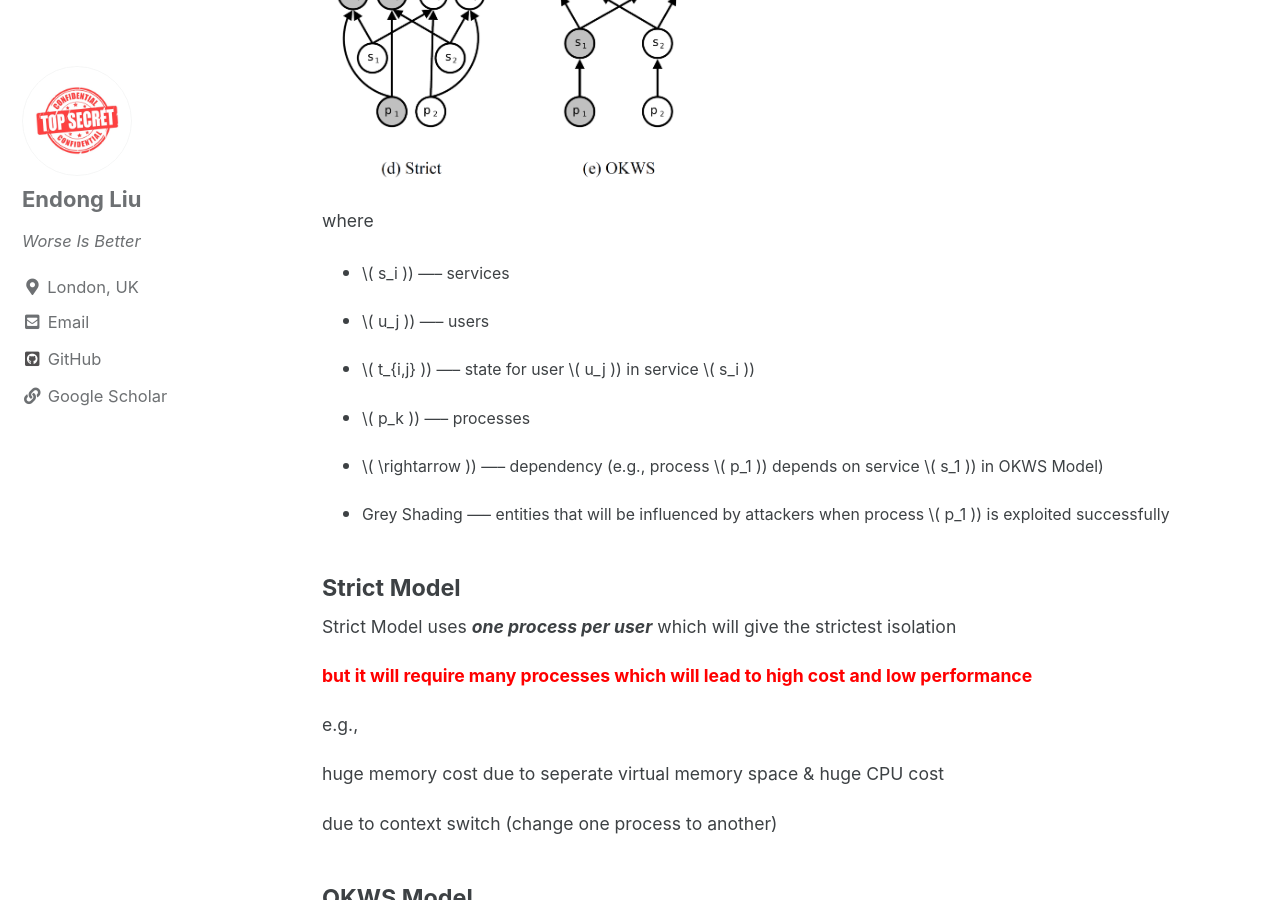
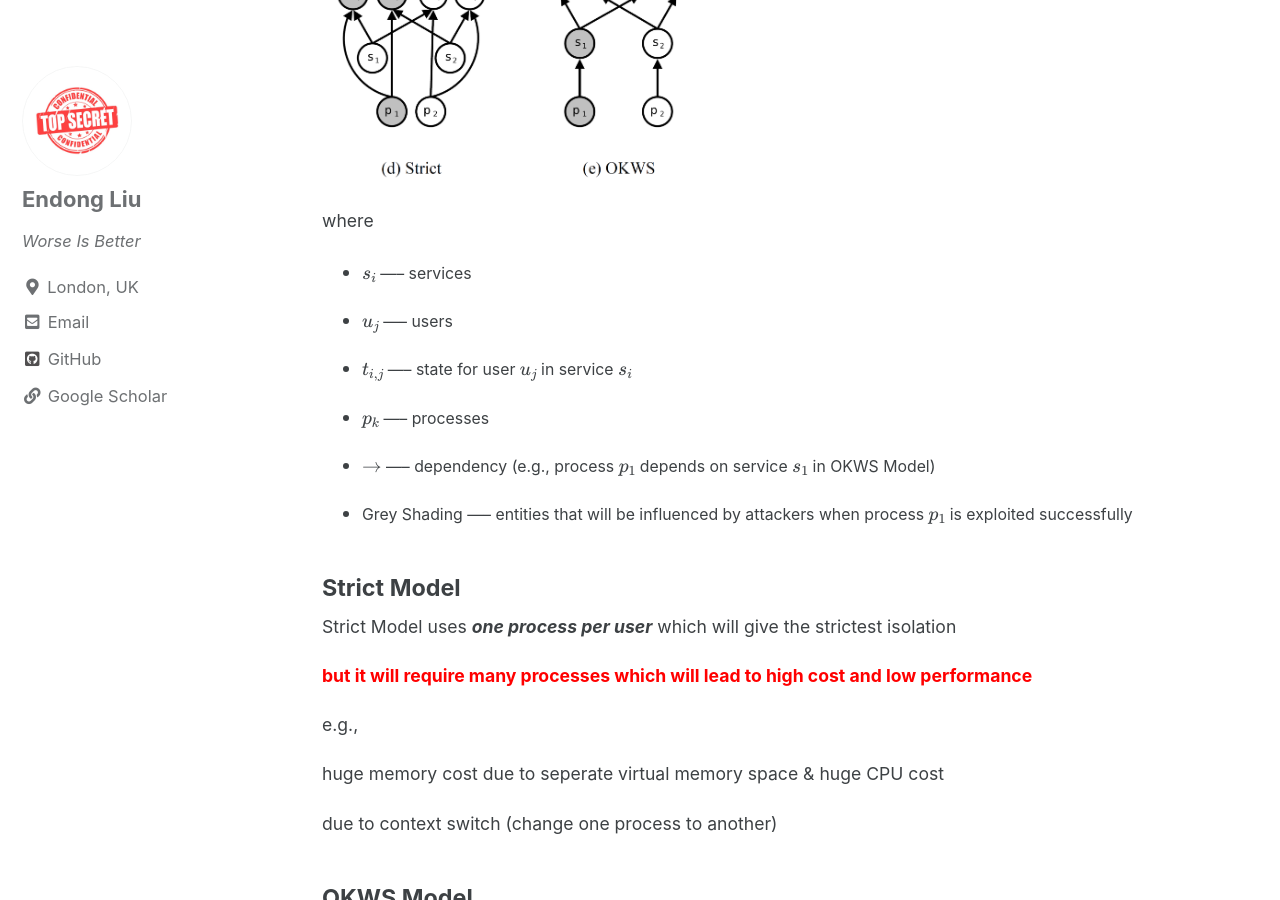
Before and after one commit to ZzPoLariszZ/zzpolariszz.github.io, a Jekyll site: the page built from _posts/2021-12-12-COMP0133-19.md, in a window 1280 px wide and 900 px high, scrolled down 5043 px. Built offline with Jekyll 4.4.1, drawn with Linux system fonts in a browser that asks for light colours; cached includes are drawn as plain includes.

```diff
--- a/_posts/2021-12-12-COMP0133-19.md
+++ b/_posts/2021-12-12-COMP0133-19.md
@@ -159,17 +159,17 @@ and then pass socket for that connection to another lower privileged process tha
 
 where
 
-- \\( s_i \)) ----- services
+- \\( s_i \\) ----- services
 
-- \\( u_j \)) ----- users
+- \\( u_j \\) ----- users
 
-- \\( t_{i,j} \)) ----- state for user \\( u_j \)) in service \\( s_i \))
+- \\( t_{i,j} \\) ----- state for user \\( u_j \\) in service \\( s_i \\)
 
-- \\( p_k \)) ----- processes
+- \\( p_k \\) ----- processes
 
-- \\( \rightarrow \)) ----- dependency (e.g., process \\( p_1 \)) depends on service \\( s_1 \)) in OKWS Model)
+- \\( \rightarrow \\) ----- dependency (e.g., process \\( p_1 \\) depends on service \\( s_1 \\) in OKWS Model)
 
-- Grey Shading ----- entities that will be influenced by attackers when process \\( p_1 \)) is exploited successfully
+- Grey Shading ----- entities that will be influenced by attackers when process \\( p_1 \\) is exploited successfully
 
 #### Strict Model
 
```
